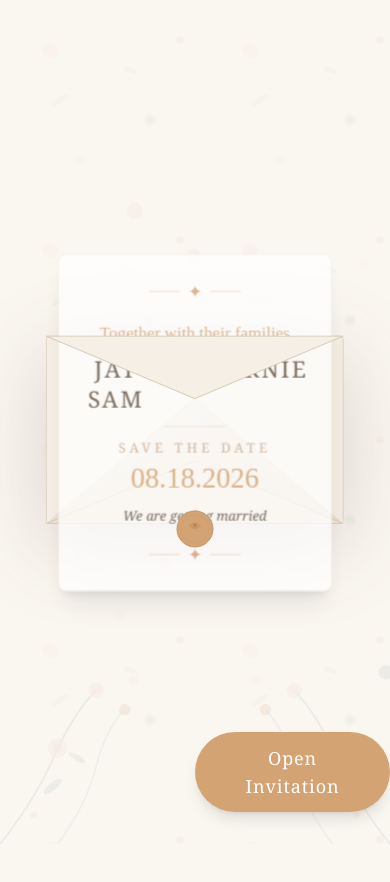
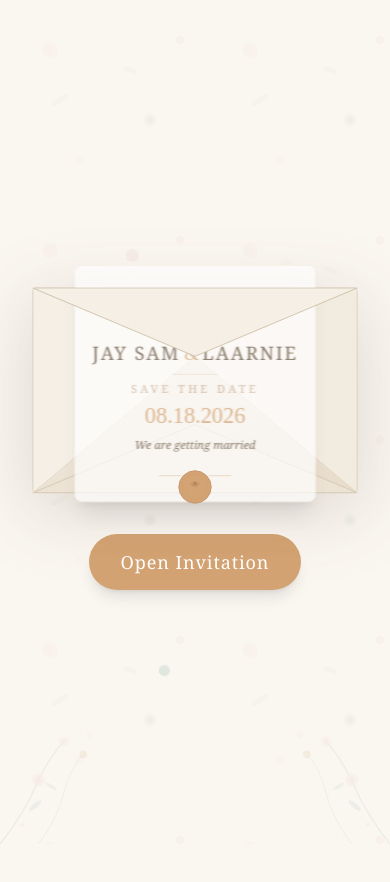
Before and after one commit to Japh09066/wedding-invitation, a Next.js app: page / in a window 390 px wide. Shown: the top 882 px of the page. Built offline with nearby package versions, Linux system fonts and the light colour scheme; no server answers.

Commit message:
Fix envelope: proper aspect-ratio container, no distortion, mobile-friendly

```diff
--- a/app/components/EnvelopeLanding.tsx
+++ b/app/components/EnvelopeLanding.tsx
@@ -11,15 +11,15 @@ interface EnvelopeLandingProps {
 
 export default function EnvelopeLanding({
   onEnter,
-  coupleName = 'Cindy & Keys',
-  weddingDate = '03.31.2026',
+  coupleName = 'Jay Sam & Laarnie',
+  weddingDate = '08.18.2026',
 }: EnvelopeLandingProps) {
   const [isOpened, setIsOpened] = useState(false);
   const [showInvitation, setShowInvitation] = useState(false);
-  const [floralLoaded, setFloralLoaded] = useState(false);
+  const [mounted, setMounted] = useState(false);
 
   useEffect(() => {
-    setFloralLoaded(true);
+    setMounted(true);
   }, []);
 
   const handleOpen = useCallback(() => {
@@ -30,29 +30,32 @@ export default function EnvelopeLanding({
 
   return (
     <AnimatePresence mode="wait">
-      {!showInvitation ? (
+      {!showInvitation && (
         <motion.div
           key="envelope"
-          className="fixed inset-0 z-50 flex items-center justify-center bg-floral-bg overflow-hidden"
+          className="fixed inset-0 z-50 flex flex-col items-center justify-center bg-[#faf6f0] overflow-hidden touch-none"
           exit={{ opacity: 0, transition: { duration: 0.8, ease: 'easeInOut' } }}
         >
           {/* Background floral pattern */}
-          <div className="absolute inset-0 opacity-20">
+          <div className="absolute inset-0 opacity-20 pointer-events-none">
             <FloralBackground />
           </div>
 
           {/* Floating petals */}
-          <FloatingPetals count={8} />
+          <FloatingPetals count={6} />
 
-          {/* Envelope container */}
-          <div className="envelope-perspective relative flex flex-col items-center">
-            {/* Back envelope body */}
-            <div className="relative w-[min(420px,85vw)]" style={{ height: 'clamp(200px, 60vw, 300px)' }}>
-              {/* Envelope base - visible always */}
+          {/* Centered content */}
+          <div className="relative z-10 flex flex-col items-center px-4 w-full max-w-md">
+            {/* Envelope with proper aspect ratio */}
+            <div
+              className="relative w-full max-w-[420px]"
+              style={{ aspectRatio: '420 / 300' }}
+            >
+              {/* Envelope base SVG */}
               <svg
                 viewBox="0 0 420 300"
-                className="absolute inset-0 w-full h-full drop-shadow-2xl"
-                style={{ filter: 'drop-shadow(0 20px 40px rgba(90,74,58,0.2))' }}
+                className="absolute inset-0 w-full h-full drop-shadow-xl"
+                style={{ filter: 'drop-shadow(0 15px 35px rgba(90,74,58,0.18))' }}
               >
                 <defs>
                   <linearGradient id="envGrad" x1="0%" y1="0%" x2="100%" y2="100%">
@@ -60,128 +63,105 @@ export default function EnvelopeLanding({
                     <stop offset="50%" stopColor="#ede3d5" />
                     <stop offset="100%" stopColor="#e8dccb" />
                   </linearGradient>
-                  <linearGradient id="envShadow" x1="0%" y1="0%" x2="0%" y2="100%">
-                    <stop offset="0%" stopColor="rgba(0,0,0,0.06)" />
-                    <stop offset="100%" stopColor="rgba(0,0,0,0)" />
-                  </linearGradient>
                 </defs>
-                {/* Envelope body */}
+                {/* Body */}
                 <rect x="20" y="40" width="380" height="240" rx="4" fill="url(#envGrad)" stroke="#d4c9b5" strokeWidth="1" />
-                {/* Envelope flap (bottom triangles) */}
+                {/* Bottom triangles (flap underside) */}
                 <polygon points="20,280 210,200 400,280" fill="#ede3d5" stroke="#d4c9b5" strokeWidth="1" />
                 <polygon points="20,280 20,40 210,120" fill="#f5efe6" stroke="#d4c9b5" strokeWidth="0.5" />
                 <polygon points="400,280 400,40 210,120" fill="#f2ebe0" stroke="#d4c9b5" strokeWidth="0.5" />
-                {/* Flap crease */}
+                {/* Crease lines */}
                 <line x1="20" y1="280" x2="210" y2="200" stroke="#d4c9b5" strokeWidth="0.5" opacity="0.6" />
                 <line x1="400" y1="280" x2="210" y2="200" stroke="#d4c9b5" strokeWidth="0.5" opacity="0.6" />
               </svg>
 
-              {/* Envelope top flap - animated */}
+              {/* Animated top flap */}
+              <div
+                className="absolute inset-0 z-10"
+                style={{ perspective: '1200px' }}
+              >
                 <motion.div
-                className="absolute inset-0 z-10 origin-bottom"
-                style={{ bottom: 0 }}
-                animate={
-                  isOpened
-                    ? { rotateX: 180, z: -50 }
-                    : { rotateX: 0 }
-                }
+                  className="w-full h-full"
+                  style={{ transformOrigin: '50% 100%', transformStyle: 'preserve-3d', backfaceVisibility: 'hidden' }}
+                  animate={isOpened ? { rotateX: 180 } : { rotateX: 0 }}
                   transition={{ duration: 1, ease: [0.4, 0, 0.2, 1] }}
-                initial={false}
-                // Use a clip to simulate the flap
                 >
                   <svg
                     viewBox="0 0 420 300"
                     className="w-full h-full"
                   >
-                  {/* Flap - top half */}
-                  <polygon
-                    points="20,40 210,120 400,40"
-                    fill="#f5efe6"
-                    stroke="#d4c9b5"
-                    strokeWidth="1"
-                  />
-                  {/* Flap seal line */}
-                  <path
-                    d="M20,40 L210,120 L400,40"
-                    fill="none"
-                    stroke="#c9b89a"
-                    strokeWidth="0.5"
-                    opacity={isOpened ? 0 : 0.6}
-                  />
+                    <polygon points="20,40 210,120 400,40" fill="#f5efe6" stroke="#d4c9b5" strokeWidth="1" />
+                    <path d="M20,40 L210,120 L400,40" fill="none" stroke="#c9b89a" strokeWidth="0.5" opacity={isOpened ? 0 : 0.6} />
                   </svg>
                 </motion.div>
+              </div>
 
               {/* Invitation card inside */}
               <motion.div
-                className="absolute inset-0 flex items-center justify-center"
+                className="absolute inset-0 flex items-center justify-center p-4 sm:p-6"
                 animate={
                   isOpened
-                    ? { y: -20, scale: 1.05, opacity: 1 }
-                    : { y: 0, scale: 0.95, opacity: 0.8 }
+                    ? { y: -8, scale: 1.03, opacity: 1 }
+                    : { y: 2, scale: 0.93, opacity: 0.7 }
                 }
                 transition={{ duration: 0.8, delay: 0.3, ease: 'easeOut' }}
               >
-                <InvitationCard
-                  coupleName={coupleName}
-                  weddingDate={weddingDate}
-                />
+                <InvitationCard coupleName={coupleName} weddingDate={weddingDate} />
               </motion.div>
 
               {/* Wax seal */}
               <motion.div
-                className="absolute"
-                style={{ bottom: -10, left: '50%', marginLeft: -20 }}
-                animate={isOpened ? { y: -20, opacity: 0, scale: 0.5 } : { y: 0, opacity: 1, scale: 1 }}
+                className="absolute z-20"
+                style={{ bottom: '2%', left: '50%', marginLeft: -18 }}
+                animate={isOpened ? { y: -20, opacity: 0, scale: 0.3 } : { y: 0, opacity: 1, scale: 1 }}
                 transition={{ duration: 0.6, delay: 0.1 }}
               >
-                <svg width="40" height="40" viewBox="0 0 40 40">
+                <svg width="36" height="36" viewBox="0 0 40 40">
                   <circle cx="20" cy="20" r="18" fill="#d4a373" stroke="#c4956a" strokeWidth="1" />
                   <circle cx="20" cy="20" r="14" fill="none" stroke="#c4956a" strokeWidth="0.5" opacity="0.5" />
-                  {/* Bow icon in seal */}
                   <path d="M14,16 Q20,12 26,16 Q20,20 14,16Z" fill="#c4956a" opacity="0.7" />
                   <path d="M14,16 Q20,20 26,16 Q20,24 14,16Z" fill="#b8865a" opacity="0.5" />
                   <circle cx="20" cy="16" r="2" fill="#b8865a" />
                 </svg>
               </motion.div>
             </div>
-          </div>
 
-          {/* Open Invitation button — positioned at viewport bottom */}
-          {!isOpened && (
+            {/* Button / text — below envelope */}
+            <div className="mt-6 sm:mt-8 flex justify-center min-h-[56px]">
+              {!isOpened ? (
                 <motion.button
                   onClick={handleOpen}
-              className="absolute bottom-8 left-1/2 -translate-x-1/2 px-8 py-3 bg-floral-gold hover:bg-floral-taupe text-white rounded-full font-serif text-lg tracking-wider shadow-lg hover:shadow-xl transition-all duration-300 touch-manipulation z-20 select-none"
-              initial={{ opacity: 0, y: 20 }}
+                  className="px-8 py-3 sm:px-10 sm:py-4 bg-[#d4a373] hover:bg-[#c9a88e] text-white rounded-full font-serif text-lg tracking-wider shadow-lg hover:shadow-xl transition-all duration-300 active:scale-95 select-none"
+                  initial={{ opacity: 0, y: 16 }}
                   animate={{ opacity: 1, y: 0 }}
-              transition={{ delay: 1, duration: 0.6 }}
+                  transition={{ delay: 0.8, duration: 0.6 }}
                   whileHover={{ scale: 1.05 }}
                   whileTap={{ scale: 0.95 }}
                 >
                   Open Invitation
                 </motion.button>
-          )}
-
-          {/* Loading/opening text */}
-          {isOpened && !showInvitation && (
+              ) : (
                 <motion.p
-              className="absolute bottom-8 left-1/2 -translate-x-1/2 text-floral-taupe font-serif text-lg italic"
+                  className="text-[#c9a88e] font-serif text-lg italic"
                   initial={{ opacity: 0 }}
                   animate={{ opacity: 1 }}
-              transition={{ delay: 0.5 }}
+                  transition={{ delay: 0.3 }}
                 >
                   You are cordially invited...
                 </motion.p>
               )}
+            </div>
+          </div>
 
           {/* Floral decorative corners */}
-          <div className="absolute bottom-0 left-0 w-48 h-48 opacity-30">
+          <div className="absolute bottom-0 left-0 w-32 sm:w-48 h-32 sm:h-48 opacity-30 pointer-events-none">
             <FloralCorner />
           </div>
-          <div className="absolute bottom-0 right-0 w-48 h-48 opacity-30 scale-x-[-1]">
+          <div className="absolute bottom-0 right-0 w-32 sm:w-48 h-32 sm:h-48 opacity-30 scale-x-[-1] pointer-events-none">
             <FloralCorner />
           </div>
         </motion.div>
-      ) : null}
+      )}
     </AnimatePresence>
   );
 }
@@ -194,72 +174,71 @@ function InvitationCard({
   coupleName: string;
   weddingDate: string;
 }) {
+  const [name1, name2] = coupleName.split('&').map((s) => s.trim());
+
   return (
     <motion.div
-      className="bg-white/90 backdrop-blur-sm rounded-lg shadow-xl border border-floral-cream p-6 w-72 text-center"
+      className="bg-white/95 backdrop-blur-sm rounded-lg shadow-xl border border-[#f5efe6] p-4 sm:p-6 text-center w-full max-w-[260px] sm:max-w-[280px]"
       initial={{ opacity: 0, scale: 0.9 }}
       animate={{ opacity: 1, scale: 1 }}
       transition={{ duration: 0.5 }}
     >
-      {/* Decorative line */}
-      <div className="flex items-center justify-center gap-2 mb-4">
-        <span className="block h-px w-8 bg-floral-gold/50" />
-        <span className="text-floral-gold text-lg">✦</span>
-        <span className="block h-px w-8 bg-floral-gold/50" />
+      {/* Top ornament */}
+      <div className="flex items-center justify-center gap-2 mb-3">
+        <span className="block h-px w-6 sm:w-8 bg-[#d4a373]/50" />
+        <span className="text-[#d4a373] text-base sm:text-lg">✦</span>
+        <span className="block h-px w-6 sm:w-8 bg-[#d4a373]/50" />
       </div>
 
-      <p className="font-script text-floral-gold text-lg mb-2">
+      <p className="font-['Dancing_Script',cursive] text-[#d4a373] text-sm sm:text-lg mb-2">
         Together with their families
       </p>
 
-      {/* Couple names — vertical ticket style */}
-      <div className="flex justify-center gap-3 mb-3">
-        <span className="font-serif text-2xl tracking-widest text-floral-deep uppercase">
-          {coupleName.split('&')[0]?.trim()}
+      <div className="flex justify-center items-center gap-1 sm:gap-2 mb-2 flex-wrap">
+        <span className="font-serif text-xl sm:text-2xl tracking-widest text-[#5a4a3a] uppercase">
+          {name1}
         </span>
-        <span className="font-script text-floral-gold text-2xl">&amp;</span>
-        <span className="font-serif text-2xl tracking-widest text-floral-deep uppercase">
-          {coupleName.split('&')[1]?.trim()}
+        <span className="font-['Dancing_Script',cursive] text-[#d4a373] text-xl sm:text-2xl">&amp;</span>
+        <span className="font-serif text-xl sm:text-2xl tracking-widest text-[#5a4a3a] uppercase">
+          {name2}
         </span>
       </div>
 
-      <div className="w-16 h-px bg-floral-taupe/30 mx-auto my-3" />
+      <div className="w-12 sm:w-16 h-px bg-[#c9a88e]/30 mx-auto my-2 sm:my-3" />
 
-      <p className="font-serif text-floral-taupe text-sm uppercase tracking-[0.3em] mb-1">
+      <p className="font-serif text-[#c9a88e] text-xs sm:text-sm uppercase tracking-[0.3em] mb-1">
         Save the Date
       </p>
-      <p className="font-script text-floral-gold text-3xl mb-3">
+      <p className="font-['Dancing_Script',cursive] text-[#d4a373] text-2xl sm:text-3xl mb-2">
         {weddingDate}
       </p>
 
-      <p className="font-serif text-floral-deep text-sm italic">
+      <p className="font-serif text-[#5a4a3a] text-xs sm:text-sm italic">
         We are getting married
       </p>
 
-      {/* Decorative line */}
-      <div className="flex items-center justify-center gap-2 mt-4">
-        <span className="block h-px w-8 bg-floral-gold/50" />
-        <span className="text-floral-gold text-lg">✦</span>
-        <span className="block h-px w-8 bg-floral-gold/50" />
+      {/* Bottom ornament */}
+      <div className="flex items-center justify-center gap-2 mt-3 sm:mt-4">
+        <span className="block h-px w-6 sm:w-8 bg-[#d4a373]/50" />
+        <span className="text-[#d4a373] text-base sm:text-lg">✦</span>
+        <span className="block h-px w-6 sm:w-8 bg-[#d4a373]/50" />
       </div>
     </motion.div>
   );
 }
 
-/* ─── Floral Background SVG Pattern ─── */
+/* ─── Floral Background Pattern ─── */
 function FloralBackground() {
   return (
     <svg className="w-full h-full" xmlns="http://www.w3.org/2000/svg">
       <defs>
         <pattern id="floral-pattern" x="0" y="0" width="200" height="200" patternUnits="userSpaceOnUse">
-          {/* Subtle flower pattern */}
           <circle cx="50" cy="50" r="8" fill="#f2d5d5" opacity="0.5" />
           <circle cx="50" cy="50" r="4" fill="#f5c4c4" opacity="0.3" />
           <circle cx="150" cy="120" r="6" fill="#a3c4b5" opacity="0.4" />
           <circle cx="150" cy="120" r="3" fill="#8bb5a0" opacity="0.3" />
           <circle cx="80" cy="160" r="5" fill="#f2d5d5" opacity="0.3" />
           <circle cx="180" cy="40" r="4" fill="#d4a373" opacity="0.3" />
-          {/* Leaf shapes */}
           <ellipse cx="60" cy="100" rx="10" ry="3" transform="rotate(-30 60 100)" fill="#a3c4b5" opacity="0.3" />
           <ellipse cx="130" cy="70" rx="8" ry="2.5" transform="rotate(20 130 70)" fill="#a3c4b5" opacity="0.25" />
         </pattern>
@@ -273,20 +252,28 @@ function FloralBackground() {
 function FloatingPetals({ count = 6 }: { count?: number }) {
   const petals = Array.from({ length: count }, (_, i) => ({
     id: i,
-    left: Math.random() * 100,
+    left: 10 + Math.random() * 80,
     delay: Math.random() * 5,
     duration: 6 + Math.random() * 4,
-    size: 8 + Math.random() * 12,
+    size: 6 + Math.random() * 10,
     rotation: Math.random() * 360,
     color: i % 3 === 0 ? '#f2d5d5' : i % 3 === 1 ? '#f5efe6' : '#a3c4b5',
   }));
 
   return (
     <div className="absolute inset-0 pointer-events-none overflow-hidden">
-      {petals.map((petal) => (
+      {mountedPetals(petals)}
+    </div>
+  );
+}
+
+function mountedPetals(
+  petals: { id: number; left: number; delay: number; duration: number; size: number; rotation: number; color: string }[]
+) {
+  return petals.map((petal) => (
     <motion.div
       key={petal.id}
-          className="absolute rounded-full opacity-20"
+      className="absolute rounded-full opacity-30"
       style={{
         left: `${petal.left}%`,
         top: '-5%',
@@ -296,7 +283,7 @@ function FloatingPetals({ count = 6 }: { count?: number }) {
       }}
       animate={{
         y: ['0vh', '105vh'],
-            x: [0, 30, -20, 10],
+        x: [0, 25, -15, 10],
         rotate: [petal.rotation, petal.rotation + 360],
       }}
       transition={{
@@ -306,29 +293,23 @@ function FloatingPetals({ count = 6 }: { count?: number }) {
         ease: 'linear',
       }}
     />
-      ))}
-    </div>
-  );
+  ));
 }
 
 /* ─── Floral Corner Decoration ─── */
 function FloralCorner() {
   return (
     <svg viewBox="0 0 200 200" className="w-full h-full">
-      {/* Stems */}
       <path d="M0,200 Q40,150 60,100 Q80,60 100,40" fill="none" stroke="#a3c4b5" strokeWidth="2" opacity="0.6" />
       <path d="M60,200 Q90,160 100,120 Q110,80 130,60" fill="none" stroke="#a3c4b5" strokeWidth="1.5" opacity="0.5" />
-      {/* Leaves */}
       <ellipse cx="55" cy="140" rx="12" ry="4" transform="rotate(-40 55 140)" fill="#a3c4b5" opacity="0.5" />
       <ellipse cx="80" cy="110" rx="10" ry="3" transform="rotate(30 80 110)" fill="#a3c4b5" opacity="0.4" />
-      {/* Flowers */}
       <circle cx="60" cy="100" r="10" fill="#f2d5d5" opacity="0.6" />
       <circle cx="60" cy="100" r="5" fill="#ecc8c8" opacity="0.4" />
       <circle cx="100" cy="40" r="8" fill="#f2d5d5" opacity="0.5" />
       <circle cx="100" cy="40" r="4" fill="#ecc8c8" opacity="0.3" />
       <circle cx="130" cy="60" r="6" fill="#d4a373" opacity="0.4" />
       <circle cx="140" cy="30" r="5" fill="#f2d5d5" opacity="0.3" />
-      {/* Small buds */}
       <circle cx="35" cy="170" r="4" fill="#f2d5d5" opacity="0.4" />
       <circle cx="35" cy="170" r="2" fill="#ecc8c8" opacity="0.3" />
     </svg>
```
Lines whose indentation alone changed are shown as unchanged.
